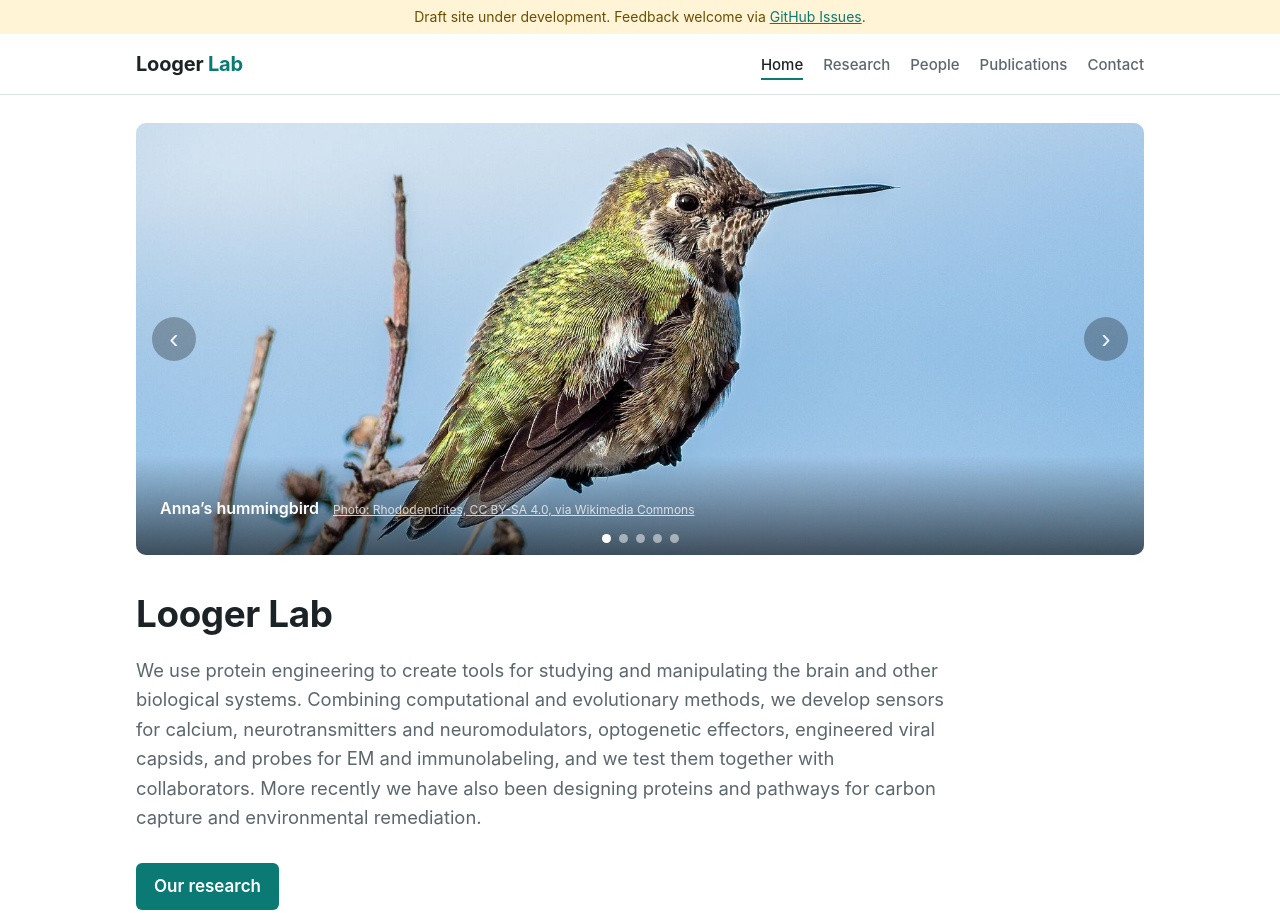
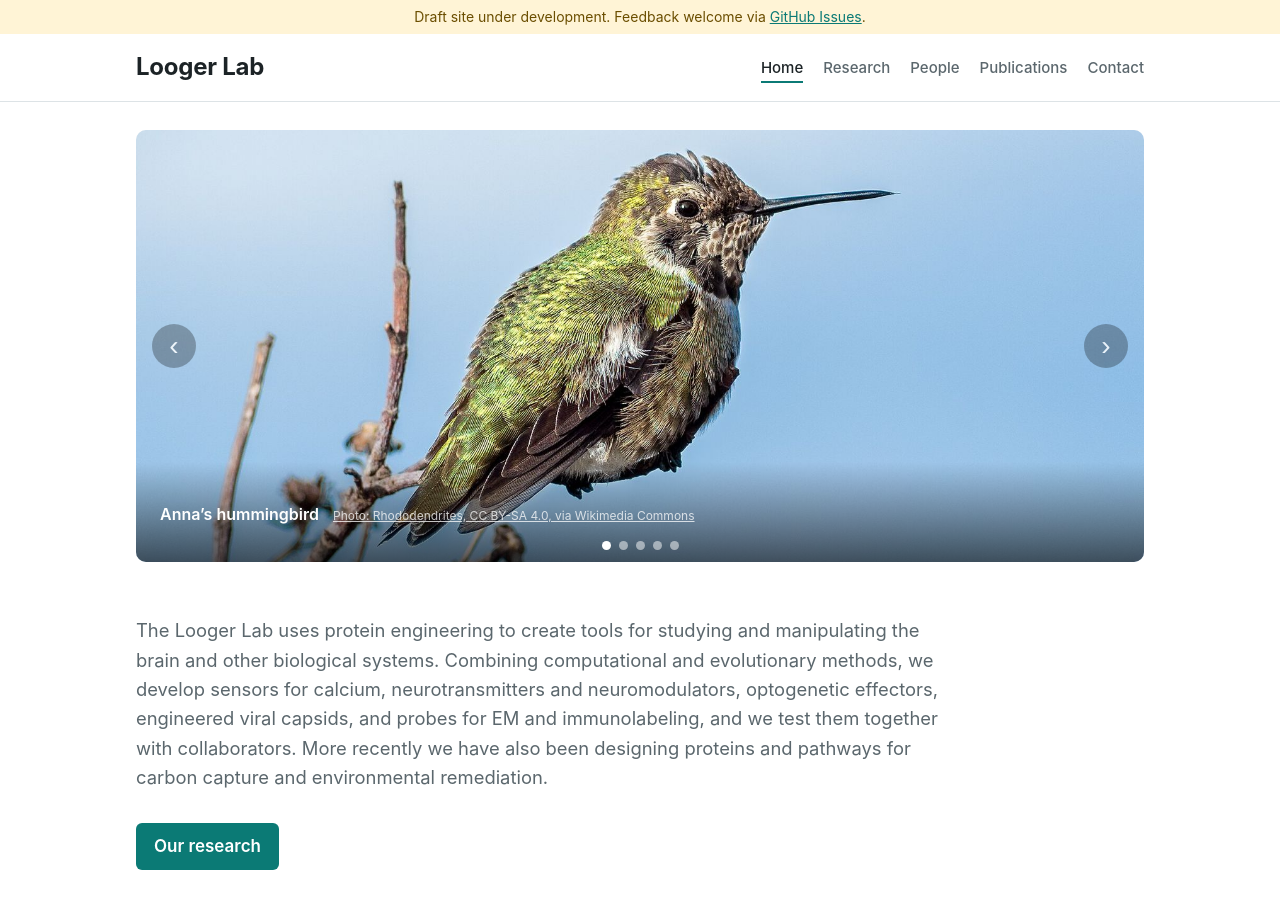
Before and after one commit to LorenLoogerUCSD/website, a plain HTML site: page index.html in a window 1280 px wide. Shown: the top 913 px of the page. Drawn offline with Linux system fonts and the light colour scheme.

Commit message:
One-color larger header name; no visible heading on home page
Co-Authored-By: Claude Opus 5.5 <noreply@anthropic.com>

```diff
--- a/assets/css/style.css
+++ b/assets/css/style.css
@@ -84,12 +84,11 @@ a:hover { text-decoration-thickness: 2px; }
 }
 .brand {
   font-weight: 700;
-  font-size: 20px;
+  font-size: 24px;
   color: var(--text);
   text-decoration: none;
   letter-spacing: -0.01em;
 }
-.brand span { color: var(--accent); }
 
 .site-nav ul {
   list-style: none;
@@ -523,3 +522,12 @@ a.area-card:focus-visible { outline: 3px solid var(--accent); outline-offset: 2p
   .pi-photo { width: 160px; height: 160px; }
   .people-tabs { gap: 4px 18px; }
 }
+
+/* Visually hidden but read by screen readers */
+.visually-hidden {
+  position: absolute !important;
+  width: 1px; height: 1px;
+  padding: 0; margin: -1px;
+  overflow: hidden; clip: rect(0 0 0 0);
+  white-space: nowrap; border: 0;
+}
--- a/assets/js/site.js
+++ b/assets/js/site.js
@@ -16,8 +16,7 @@
   // ---------------------------------------------------------------------------
 
   var SITE = {
-    name: "Looger",
-    nameAccent: "Lab",
+    name: "Looger Lab",
     footer: "© " + new Date().getFullYear() + " Looger Lab · UC San Diego",
     // Set to false (or delete the banner text) when the site launches.
     draftBanner: true,
@@ -111,7 +110,7 @@
 
     var header = el("header", { class: "site-header" }, [
       el("div", { class: "container" }, [
-        el("a", { class: "brand", href: "index.html" }, [SITE.name + " ", el("span", { text: SITE.nameAccent })]),
+        el("a", { class: "brand", href: "index.html", text: SITE.name }),
         el("nav", { class: "site-nav", "aria-label": "Main" }, [toggle, list])
       ])
     ]);
--- a/index.html
+++ b/index.html
@@ -7,8 +7,8 @@
   <meta name="robots" content="noindex, nofollow">
   <title>Looger Lab</title>
   <meta name="description" content="The Looger Lab at UC San Diego.">
-  <link rel="stylesheet" href="assets/css/style.css?v=71f462ea">
-  <script src="assets/js/site.js?v=add60dc7" defer></script>
+  <link rel="stylesheet" href="assets/css/style.css?v=f46d2465">
+  <script src="assets/js/site.js?v=8d1c8f34" defer></script>
 </head>
 <body>
   <!-- Header and footer are added by assets/js/site.js -->
@@ -19,8 +19,8 @@
   <main>
     <section class="intro">
       <div class="container">
-        <h1>Looger Lab</h1>
-        <p class="lead">We use protein engineering to create tools for studying and manipulating the brain and other biological systems. Combining computational and evolutionary methods, we develop sensors for calcium, neurotransmitters and neuromodulators, optogenetic effectors, engineered viral capsids, and probes for EM and immunolabeling, and we test them together with collaborators. More recently we have also been designing proteins and pathways for carbon capture and environmental remediation.</p>
+        <h1 class="visually-hidden">Looger Lab</h1>
+        <p class="lead">The Looger Lab uses protein engineering to create tools for studying and manipulating the brain and other biological systems. Combining computational and evolutionary methods, we develop sensors for calcium, neurotransmitters and neuromodulators, optogenetic effectors, engineered viral capsids, and probes for EM and immunolabeling, and we test them together with collaborators. More recently we have also been designing proteins and pathways for carbon capture and environmental remediation.</p>
         <a class="button" href="research.html">Our research</a>
       </div>
     </section>
```
Also changed, not shown: contact.html (+2 -2 lines), people.html (+2 -2 lines), person.html (+2 -2 lines), publications.html (+2 -2 lines), research-area.html (+2 -2 lines), research.html (+2 -2 lines).
